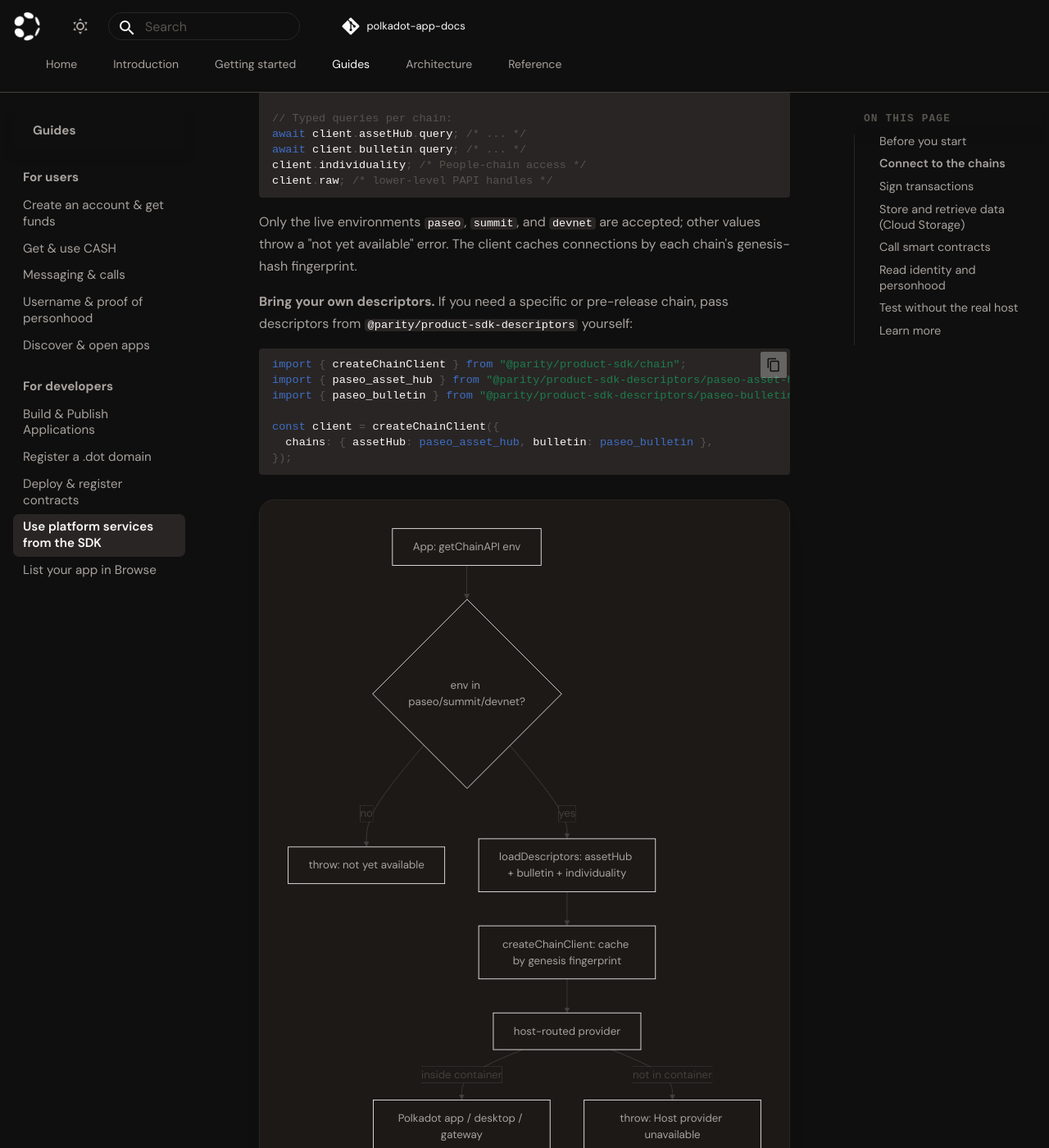
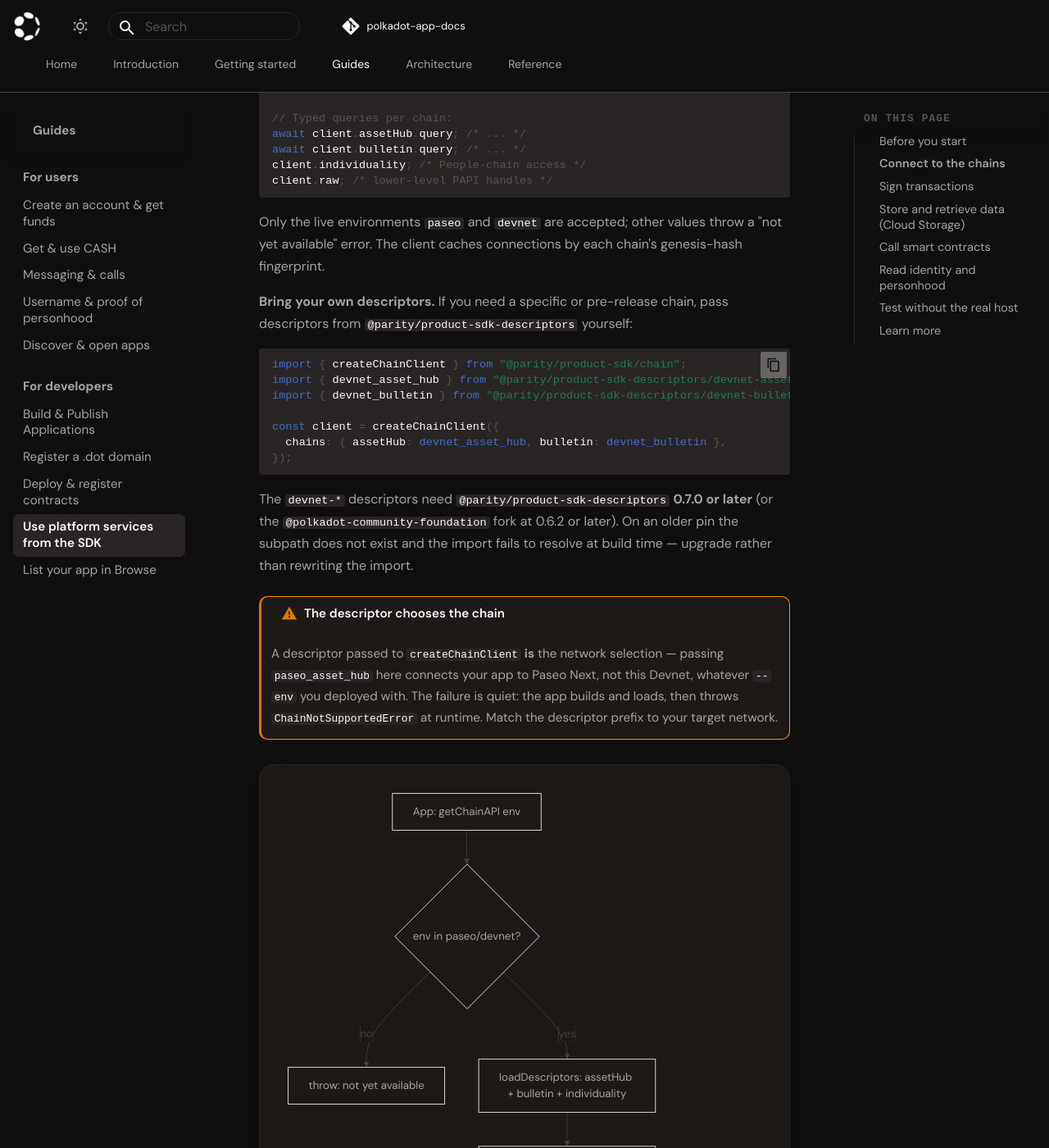
Before and after one commit to Polkadot-Community-Foundation/polkadot-app-docs, an MkDocs documentation site: the page built from docs/guides/platform-services-sdk.md, in a window 1280 px wide and 1400 px high, scrolled down 1128 px. Shown: the whole window at 82% size. Built offline with MkDocs 1.6.1 and Material for MkDocs 9.7.7, drawn with Linux system fonts in a browser that asks for light colours; comment, search, counter and statistics services are not loaded; some of the changed text lies outside the part shown.

Commit message:
docs(sdk): document the devnet descriptor version floor
The bring-your-own-descriptors example imports devnet_asset_hub and
devnet_bulletin. Those subpaths only exist in
@parity/product-sdk-descriptors 0.7.0 and later, or in the
polkadot-community-foundation fork from 0.6.2. On an older pin the import
fails to resolve at build time, so state the floor next to the example.

Also drop the pinned umbrella version from the prose and correct the
accepted environment list to paseo and devnet.

````diff
--- a/docs/guides/platform-services-sdk.md
+++ b/docs/guides/platform-services-sdk.md
@@ -48,26 +48,38 @@ client.individuality; /* People-chain access */
 client.raw; /* lower-level PAPI handles */
 ```
 
-Only the live environments `paseo`, `summit`, and `devnet` are accepted; other
-values throw a "not yet available" error. The client caches connections by each
-chain's genesis-hash fingerprint.
+Only the live environments `paseo` and `devnet` are accepted; other values throw
+a "not yet available" error. The client caches connections by each chain's
+genesis-hash fingerprint.
 
 **Bring your own descriptors.** If you need a specific or pre-release chain, pass
 descriptors from `@parity/product-sdk-descriptors` yourself:
 
 ```ts
 import { createChainClient } from "@parity/product-sdk/chain";
-import { paseo_asset_hub } from "@parity/product-sdk-descriptors/paseo-asset-hub";
-import { paseo_bulletin } from "@parity/product-sdk-descriptors/paseo-bulletin";
+import { devnet_asset_hub } from "@parity/product-sdk-descriptors/devnet-asset-hub";
+import { devnet_bulletin } from "@parity/product-sdk-descriptors/devnet-bulletin";
 
 const client = createChainClient({
-  chains: { assetHub: paseo_asset_hub, bulletin: paseo_bulletin },
+  chains: { assetHub: devnet_asset_hub, bulletin: devnet_bulletin },
 });
 ```
 
+The `devnet-*` descriptors need `@parity/product-sdk-descriptors` **0.7.0 or
+later** (or the `@polkadot-community-foundation` fork at 0.6.2 or later). On an
+older pin the subpath does not exist and the import fails to resolve at build
+time — upgrade rather than rewriting the import.
+
+!!! warning "The descriptor chooses the chain"
+    A descriptor passed to `createChainClient` **is** the network selection —
+    passing `paseo_asset_hub` here connects your app to Paseo Next, not this
+    Devnet, whatever `--env` you deployed with. The failure is quiet: the app
+    builds and loads, then throws `ChainNotSupportedError` at runtime. Match the
+    descriptor prefix to your target network.
+
 ```mermaid
 flowchart TD
-  A[App: getChainAPI env] --> B{env in paseo/summit/devnet?}
+  A[App: getChainAPI env] --> B{env in paseo/devnet?}
   B -- no --> X[throw: not yet available]
   B -- yes --> C[loadDescriptors: assetHub + bulletin + individuality]
   C --> D[createChainClient: cache by genesis fingerprint]
````
Also changed, not shown: other parts of docs/guides/platform-services-sdk.md (+1 -1 lines).
